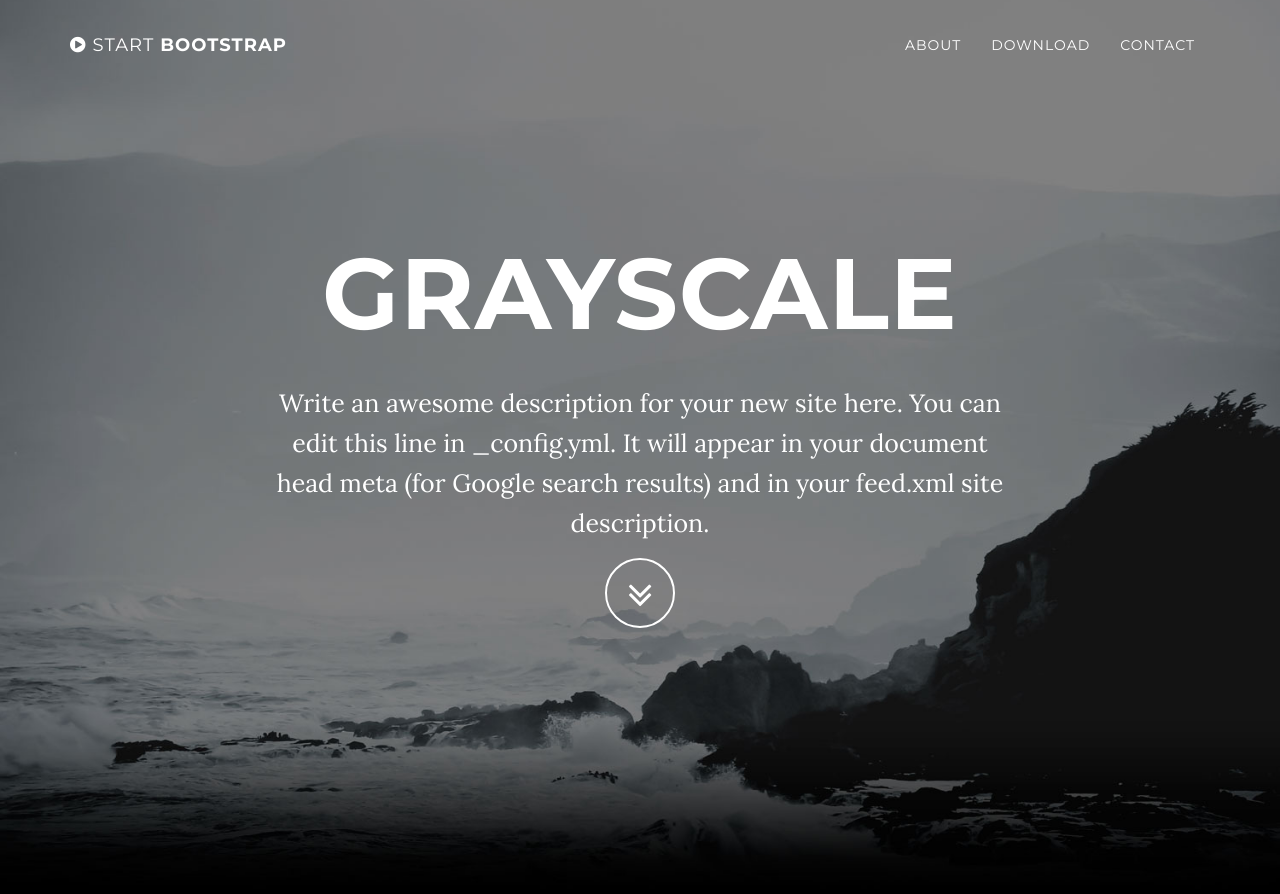
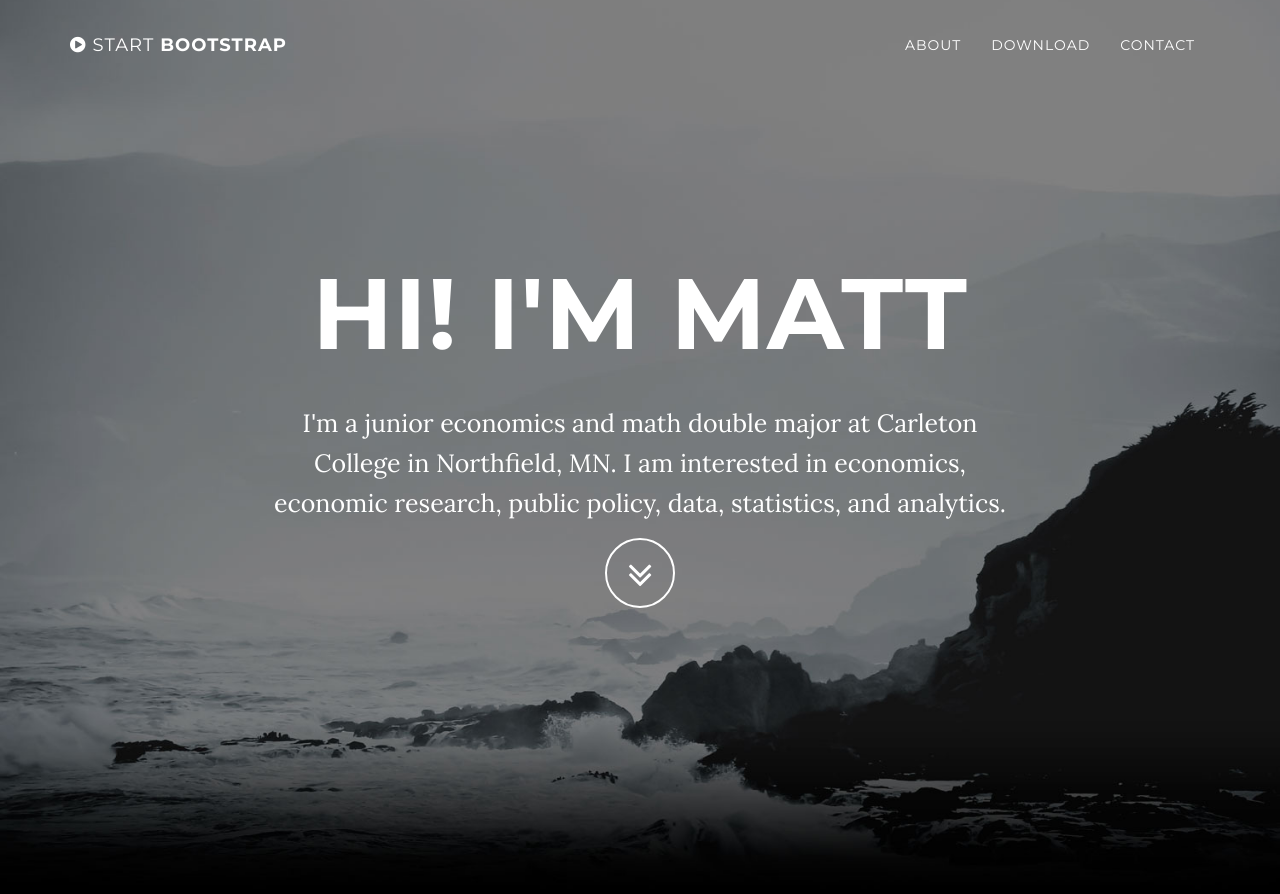
Before and after one commit to mrkaye97/mrkaye97.github.io, a Jekyll site: the page built from index.html, in a window 1280 px wide and 900 px high. Shown: the top 894 px of the window. Built offline with Jekyll 4.4.1, drawn with Linux system fonts in a browser that asks for light colours; some of the changed lines change nothing that is shown; some of the changed text lies outside the part shown.

Commit message:
Update _config.yml

```diff
--- a/_config.yml
+++ b/_config.yml
@@ -1,9 +1,8 @@
 # Site settings
-title: Grayscale
+title: Hi! I'm Matt
 email: your-email@domain.com
 url: https://example.github.io
-description: "Write an awesome description for your new site here. You can edit this line in _config.yml. It will appear in your document head meta (for Google search results) and in your feed.xml site description."
-
+description: "I'm a junior economics and math double major at Carleton College in Northfield, MN. I am interested in economics, economic research, public policy, data, statistics, and analytics."
 # Color settings (hex-codes without the leading hash-tag)
 color:
   primary-dark: '#000000'
@@ -14,16 +13,10 @@ footer: Your Website
 
 # Social networks usernames (many more available: google-plus, flickr, dribbble, pinterest, instagram, tumblr, linkedin, etc.)
 social:
-  - title: twitter
-    url: https://twitter.com/SBootstrap
-  - title: facebook
-    url:
-  - title: stack-overflow
-    url: http://stackoverflow.com/questions/tagged/jekyll
-  - title: bitbucket
-    url: http://bitbucket.org/jekyll
+  - title: LinkedIn
+    url: http://linkedin.com/kayem20
   - title: github
-    url: https://github.com/IronSummitMedia/startbootstrap
+    url: https://github.com/mrkaye97
 
 # Build settings
 markdown: kramdown
```
